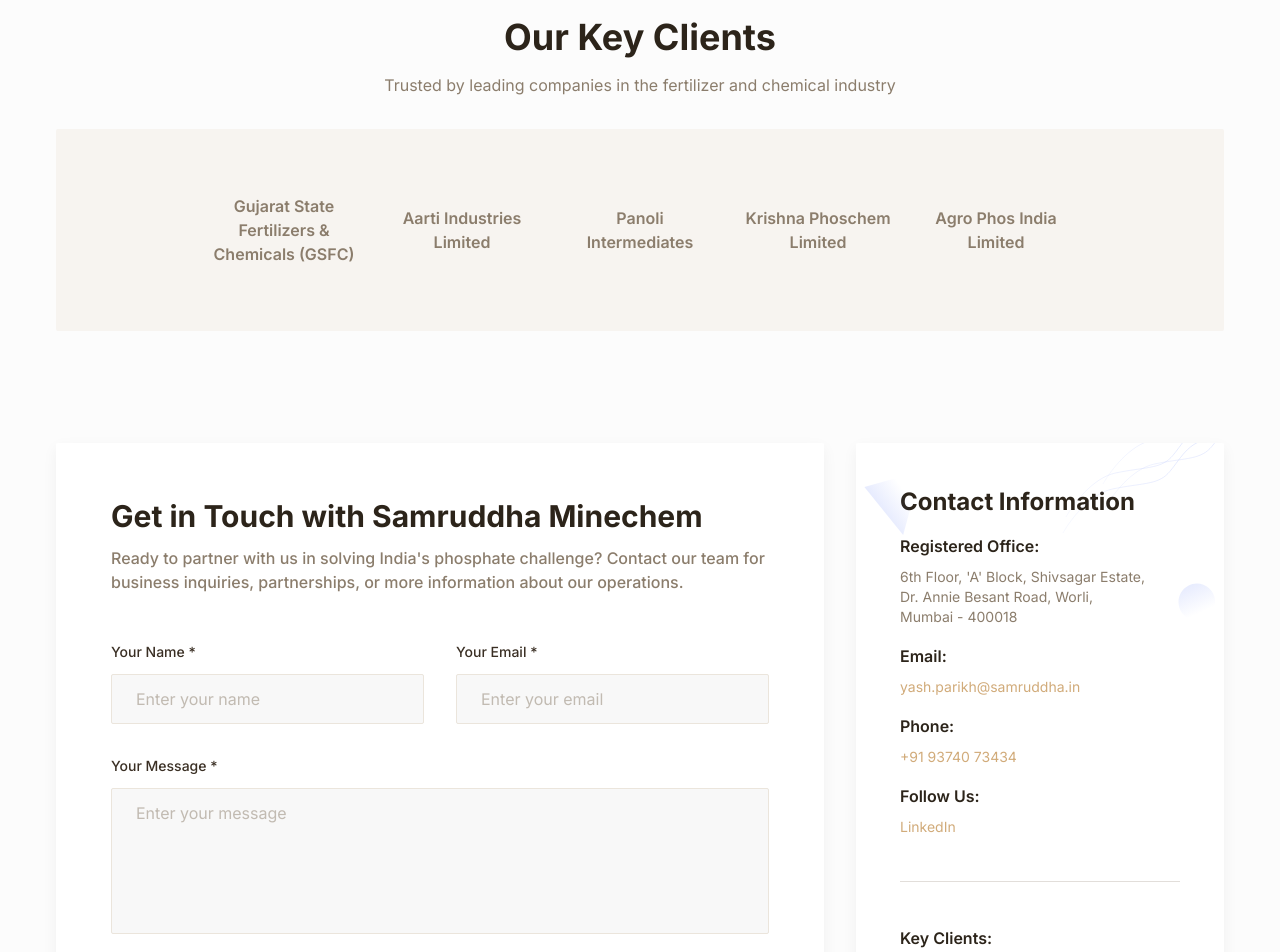
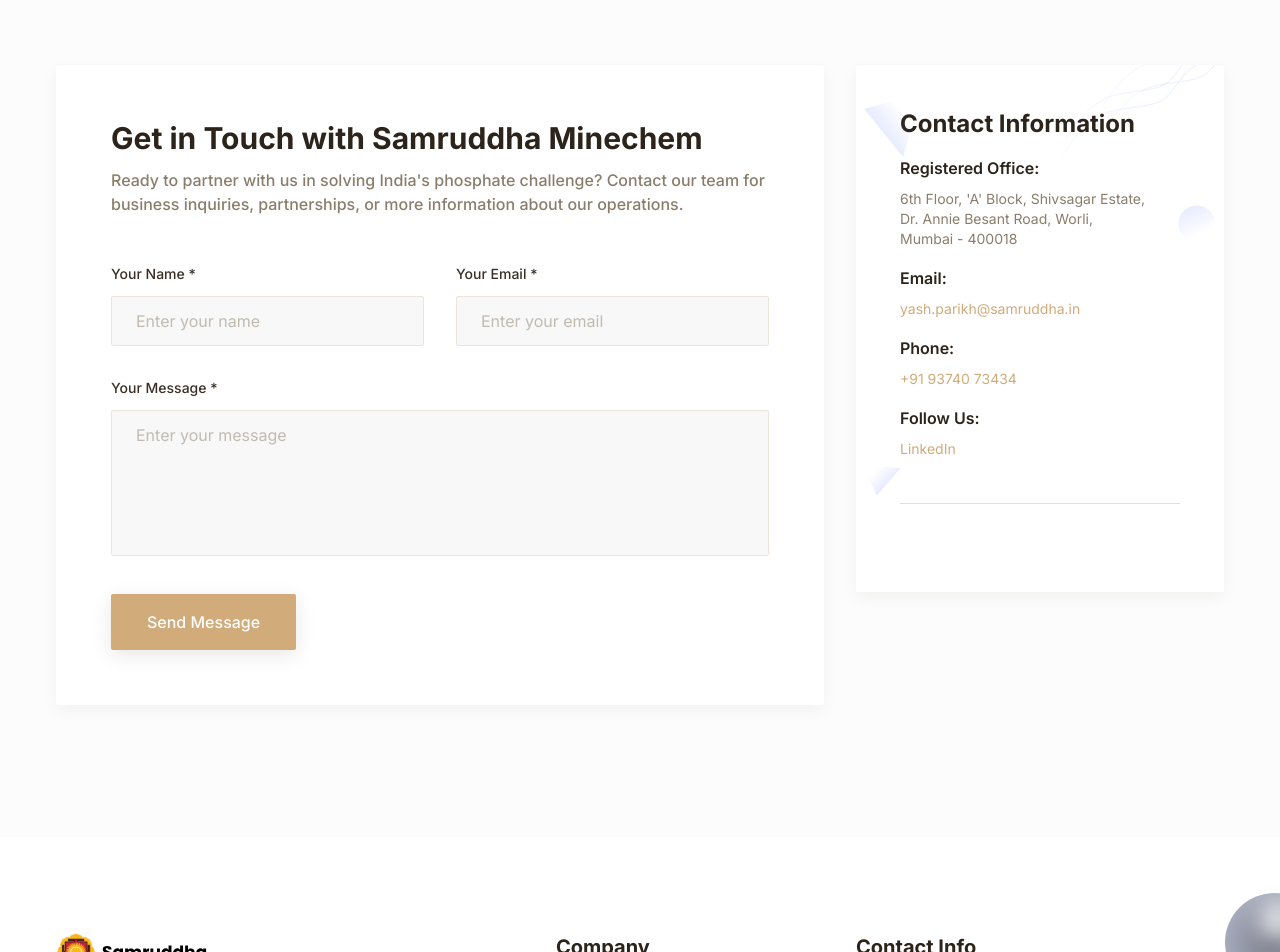
Before and after one commit to Crosstons/samruddha_minechems_website, a Next.js app: page / in a window 1280 px wide. Shown: the part 6140-7092 px from the top of the page. Built offline with nearby package versions, Linux system fonts and the light colour scheme.

Commit message:
fix: removed key clients

```diff
--- a/src/app/page.tsx
+++ b/src/app/page.tsx
@@ -52,7 +52,7 @@
       <AbstractLeadership />
       {/* <Testimonials /> */}
       {/* <Video /> */}
-      <Brands />
+      {/* <Brands /> */}
       <Contact />
     </>
   );
--- a/src/components/Contact/NewsLatterBox.tsx
+++ b/src/components/Contact/NewsLatterBox.tsx
@@ -51,14 +51,14 @@
         </div>
       </div>
       <div>
-        <h4 className="mb-4 font-semibold text-black">Key Clients:</h4>
+        {/* <h4 className="mb-4 font-semibold text-black">Key Clients:</h4>
         <ul className="space-y-2 text-sm text-body-color">
           <li>• Gujarat State Fertilizers & Chemicals (GSFC)</li>
           <li>• Aarti Industries Limited</li>
           <li>• Panoli Intermediates</li>
           <li>• Krishna Phoschem Limited</li>
           <li>• Agro Phos India Limited</li>
-        </ul>
+        </ul> */}
       </div>
 
       <div>
```
